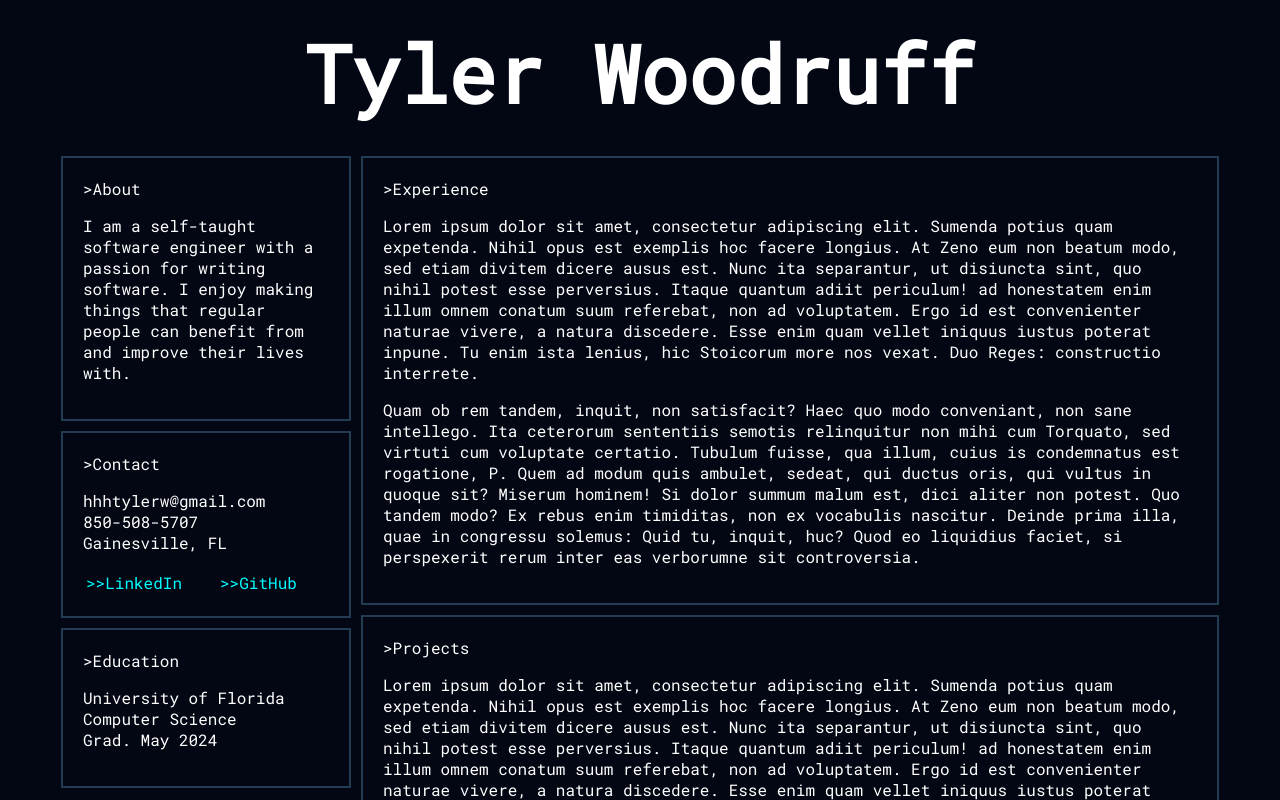
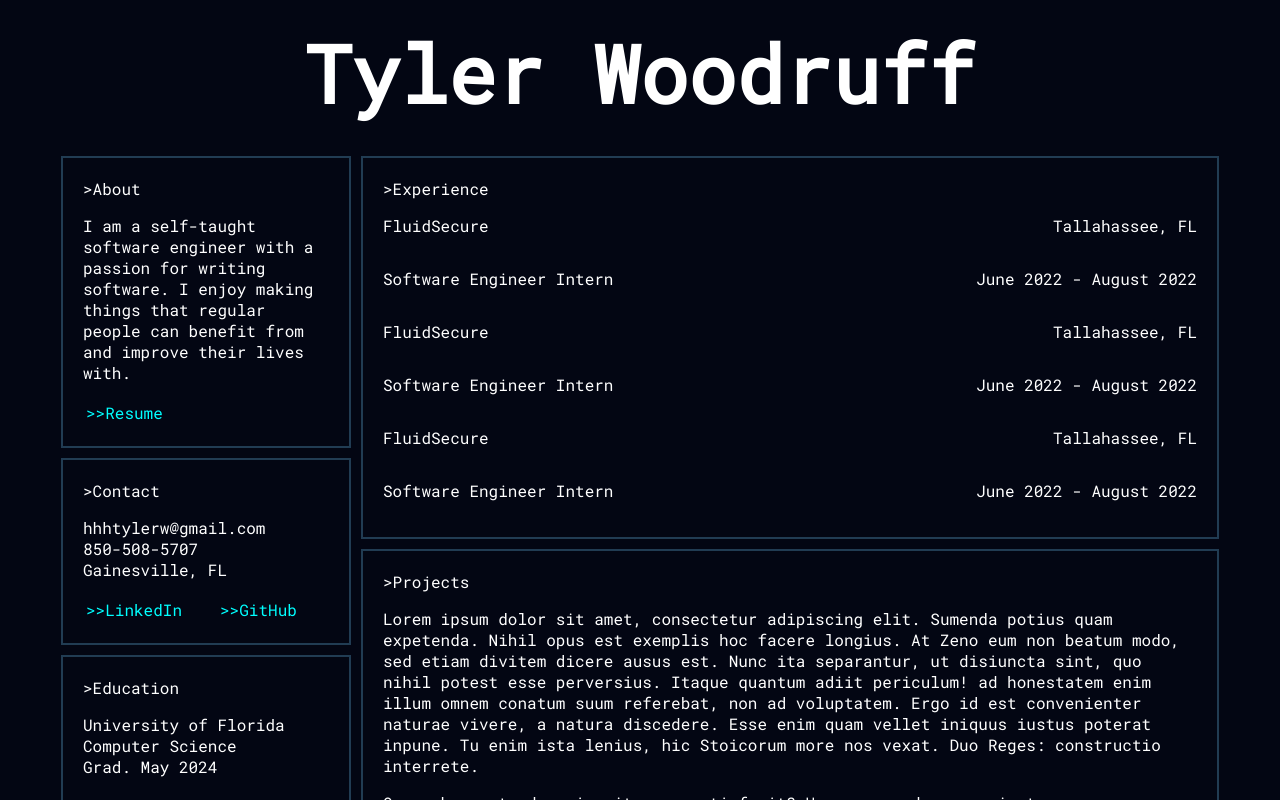
Before and after one commit to hhhtylerw/portfolio, a Svelte app: page / in a window 1280 px wide. Shown: the top 800 px of the page. Built offline with nearby package versions, Linux system fonts and the light colour scheme.

Commit message:
experience for each

```diff
--- a/src/App.svelte
+++ b/src/App.svelte
@@ -1,5 +1,24 @@
 <script>
-
+	let experiences = [
+		{
+			"name": "FluidSecure",
+			"location": "Tallahassee, FL",
+			"title": "Software Engineer Intern",
+			"dates": "June 2022 - August 2022",
+		},
+		{
+			"name": "FluidSecure",
+			"location": "Tallahassee, FL",
+			"title": "Software Engineer Intern",
+			"dates": "June 2022 - August 2022",
+		},
+		{
+			"name": "FluidSecure",
+			"location": "Tallahassee, FL",
+			"title": "Software Engineer Intern",
+			"dates": "June 2022 - August 2022",
+		}
+	]
 </script>
 
 <!-- Main Content -->
@@ -19,6 +38,7 @@
 				<p>
 					I am a self-taught software engineer with a passion for writing software. I enjoy making things that regular people can benefit from and improve their lives with.
 				</p>
+				<table><tr><td><a target="_blank" href="https://google.com">>>Resume</a></td></tr></table>
 			</aside>
 			<aside class="sidebarinfo">
 				>Contact
@@ -49,12 +69,18 @@
 		<div class="content">
 			<section class="contentinfo">
 				>Experience
-				<p>
-					Lorem ipsum dolor sit amet, consectetur adipiscing elit. Sumenda potius quam expetenda. Nihil opus est exemplis hoc facere longius. At Zeno eum non beatum modo, sed etiam divitem dicere ausus est. Nunc ita separantur, ut disiuncta sint, quo nihil potest esse perversius. Itaque quantum adiit periculum! ad honestatem enim illum omnem conatum suum referebat, non ad voluptatem. Ergo id est convenienter naturae vivere, a natura discedere. Esse enim quam vellet iniquus iustus poterat inpune. Tu enim ista lenius, hic Stoicorum more nos vexat. Duo Reges: constructio interrete.
-				</p>
-				<p>
-					Quam ob rem tandem, inquit, non satisfacit? Haec quo modo conveniant, non sane intellego. Ita ceterorum sententiis semotis relinquitur non mihi cum Torquato, sed virtuti cum voluptate certatio. Tubulum fuisse, qua illum, cuius is condemnatus est rogatione, P. Quem ad modum quis ambulet, sedeat, qui ductus oris, qui vultus in quoque sit? Miserum hominem! Si dolor summum malum est, dici aliter non potest. Quo tandem modo? Ex rebus enim timiditas, non ex vocabulis nascitur. Deinde prima illa, quae in congressu solemus: Quid tu, inquit, huc? Quod eo liquidius faciet, si perspexerit rerum inter eas verborumne sit controversia.
-				</p>
+				{#each experiences as experience}
+					<div>
+						<p style="float:left">{experience.name}</p>
+						<p style="float:right">{experience.location}</p>
+					</div>
+					<div style="clear: both;"></div>
+					<div>
+						<p style="float:left">{experience.title}</p>
+						<p style="float:right">{experience.dates}</p>
+					</div>
+					<div style="clear: both;"></div>
+				{/each}
 			</section>
 			<section class="contentinfo">
 				>Projects
@@ -99,4 +125,5 @@ main{padding:0;margin:0;border:0}
 	.sidebarinfo{flex:1;background:transparent;margin:10px 5px}
 	.footer{border:2px solid #213c53;background:transparent;padding:0;text-align:center;}
 	a{color:aqua;background-color: none;}
+
 </style>
```
Lines whose indentation alone changed are shown as unchanged.
